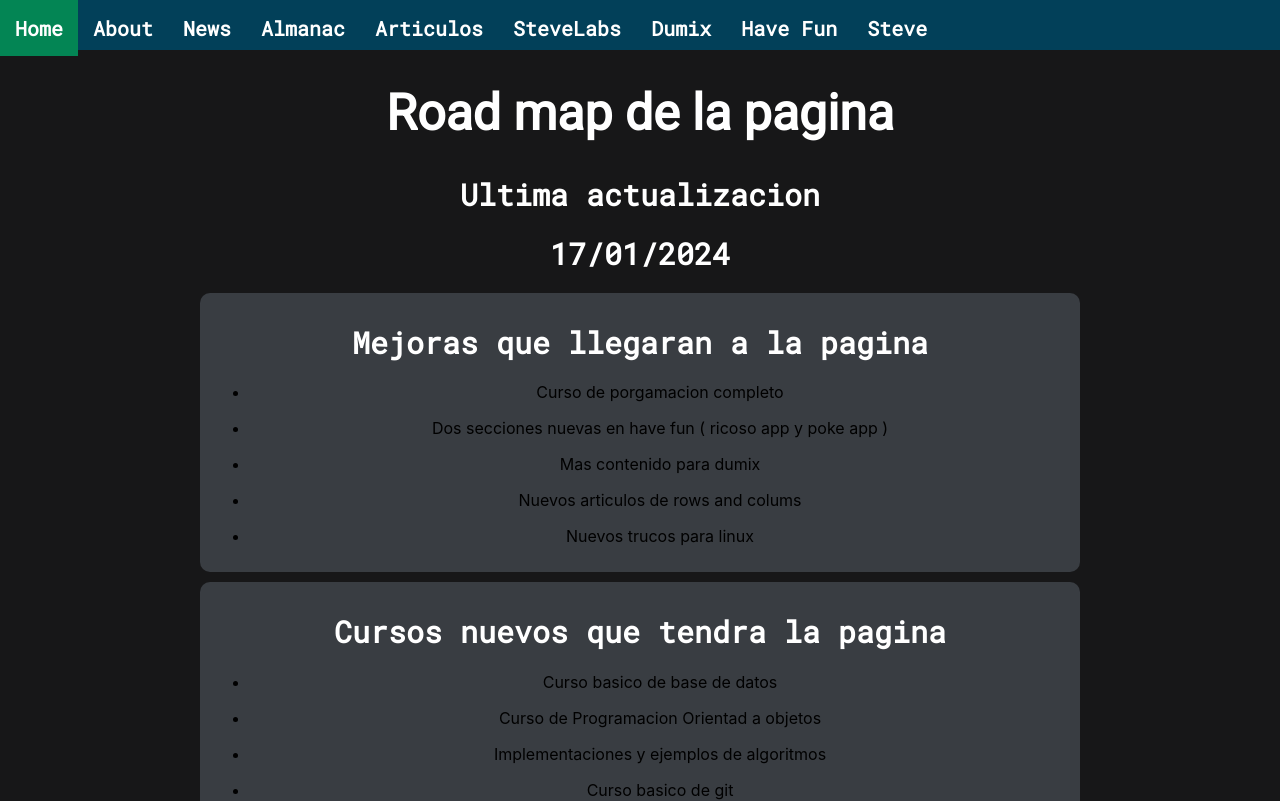
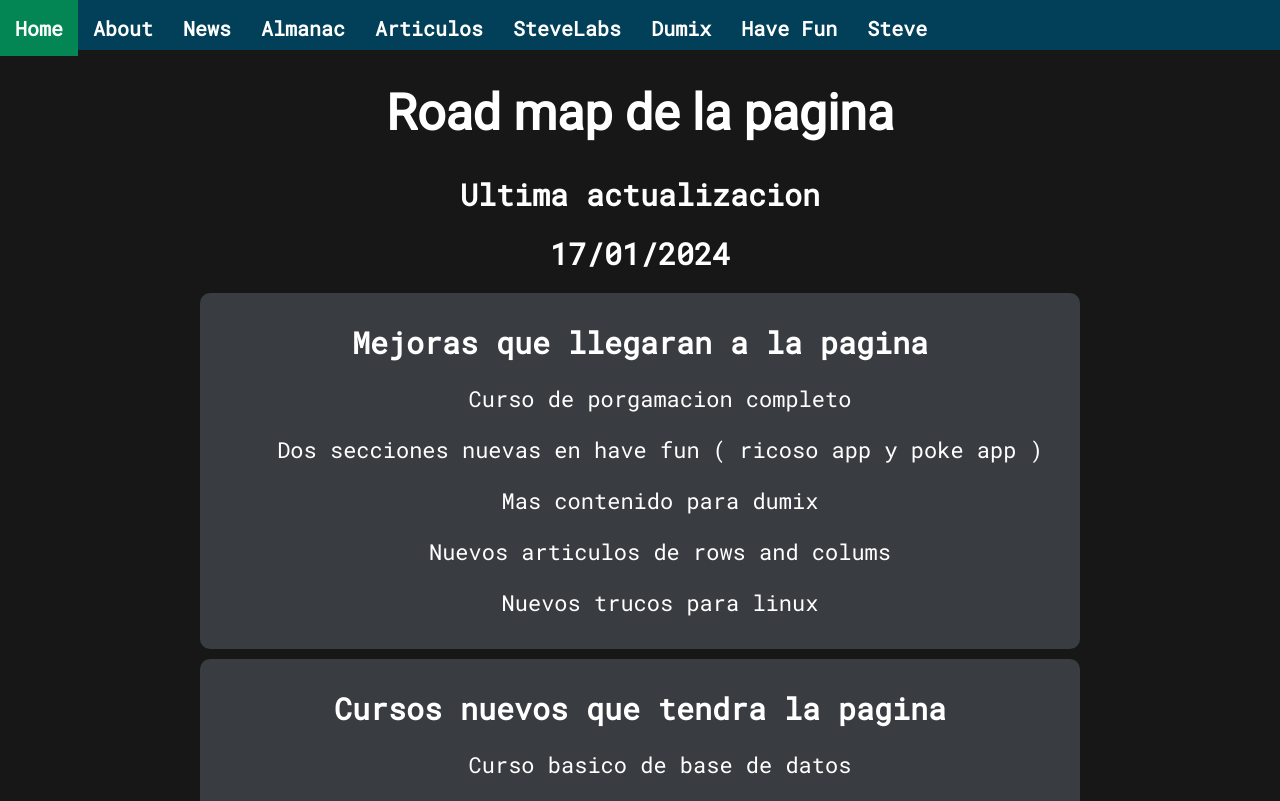
Before and after one commit to SteveBartmoss/steveapp, a React (Create React App) app: page /roadmap in a window 1280 px wide. Shown: the top 801 px of the page. Built offline with nearby package versions, Linux system fonts and the light colour scheme.

Commit message:
add a class name for the elements in the ul list of the road map page

```diff
--- a/src/pages/roadMap.jsx
+++ b/src/pages/roadMap.jsx
@@ -19,23 +19,23 @@ function RoadMap() {
                     <h1 className="title1">Mejoras que llegaran a la pagina</h1>
 
                     <ul>
-                        <li>
+                        <li className="list-item">
                             <p>Curso de porgamacion completo</p>
                         </li>
 
-                        <li>
+                        <li className="list-item">
                             <p>Dos secciones nuevas en have fun &#40; ricoso app y poke app &#41;</p>
                         </li>
 
-                        <li>
+                        <li className="list-item">
                             <p>Mas contenido para dumix</p>
                         </li>
 
-                        <li>
+                        <li className="list-item">
                             <p>Nuevos articulos de rows and colums</p>
                         </li>
 
-                        <li>
+                        <li className="list-item">
                             <p>Nuevos trucos para linux</p>
                         </li>
                     </ul>
@@ -45,23 +45,23 @@ function RoadMap() {
                     <h1 className="title1">Cursos nuevos que tendra la pagina</h1>
 
                     <ul>
-                        <li>
+                        <li className="list-item">
                             <p>Curso basico de base de datos</p>
                         </li>
 
-                        <li>
+                        <li className="list-item">
                             <p>Curso de Programacion Orientad a objetos</p>
                         </li>
 
-                        <li>
+                        <li className="list-item">
                             <p>Implementaciones y ejemplos de algoritmos</p>
                         </li>
 
-                        <li>
+                        <li className="list-item">
                             <p>Curso basico de git</p>
                         </li>
 
-                        <li>
+                        <li className="list-item">
                             <p>Conceptos de creacion de creacion de UI en java</p>
                         </li>
                     </ul>
```
